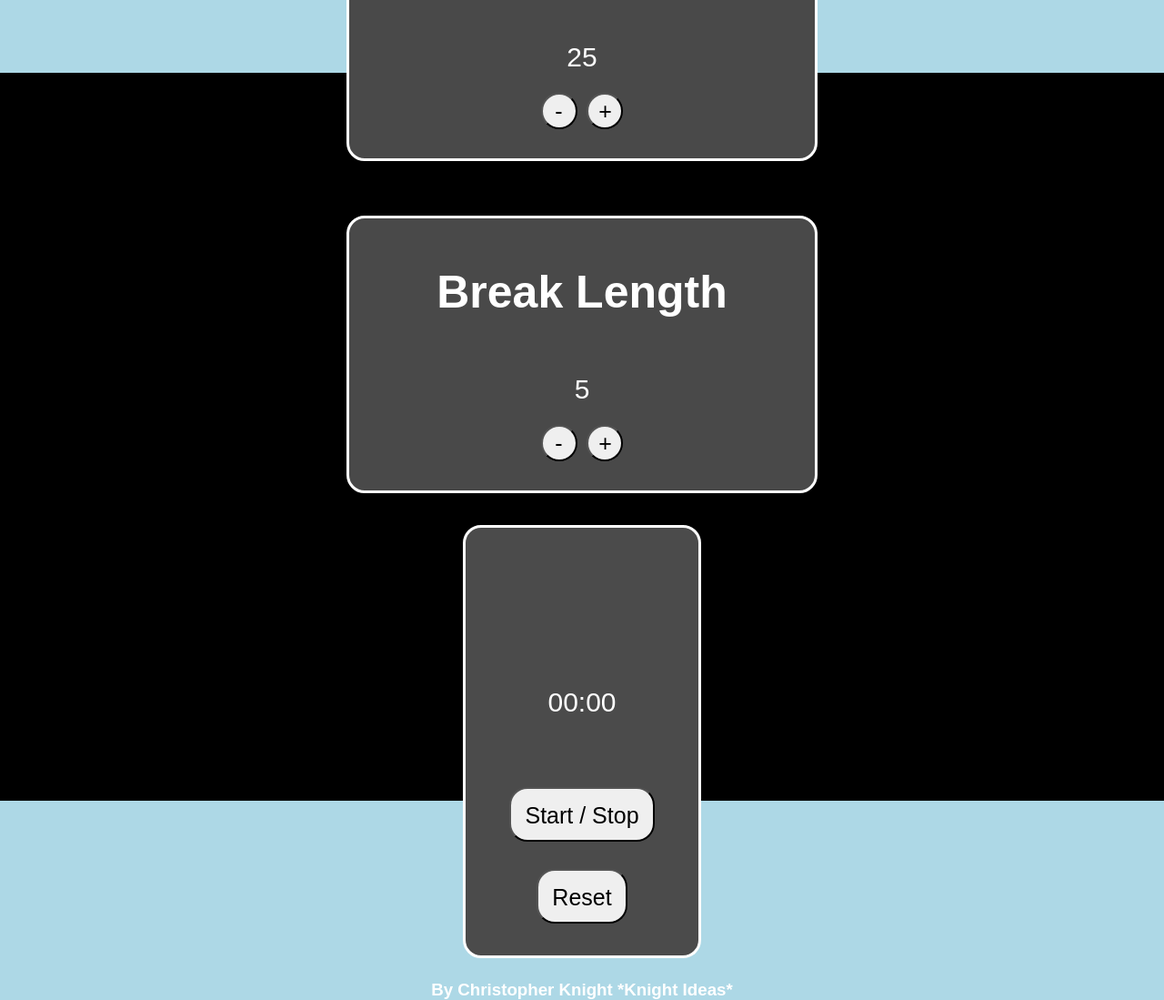
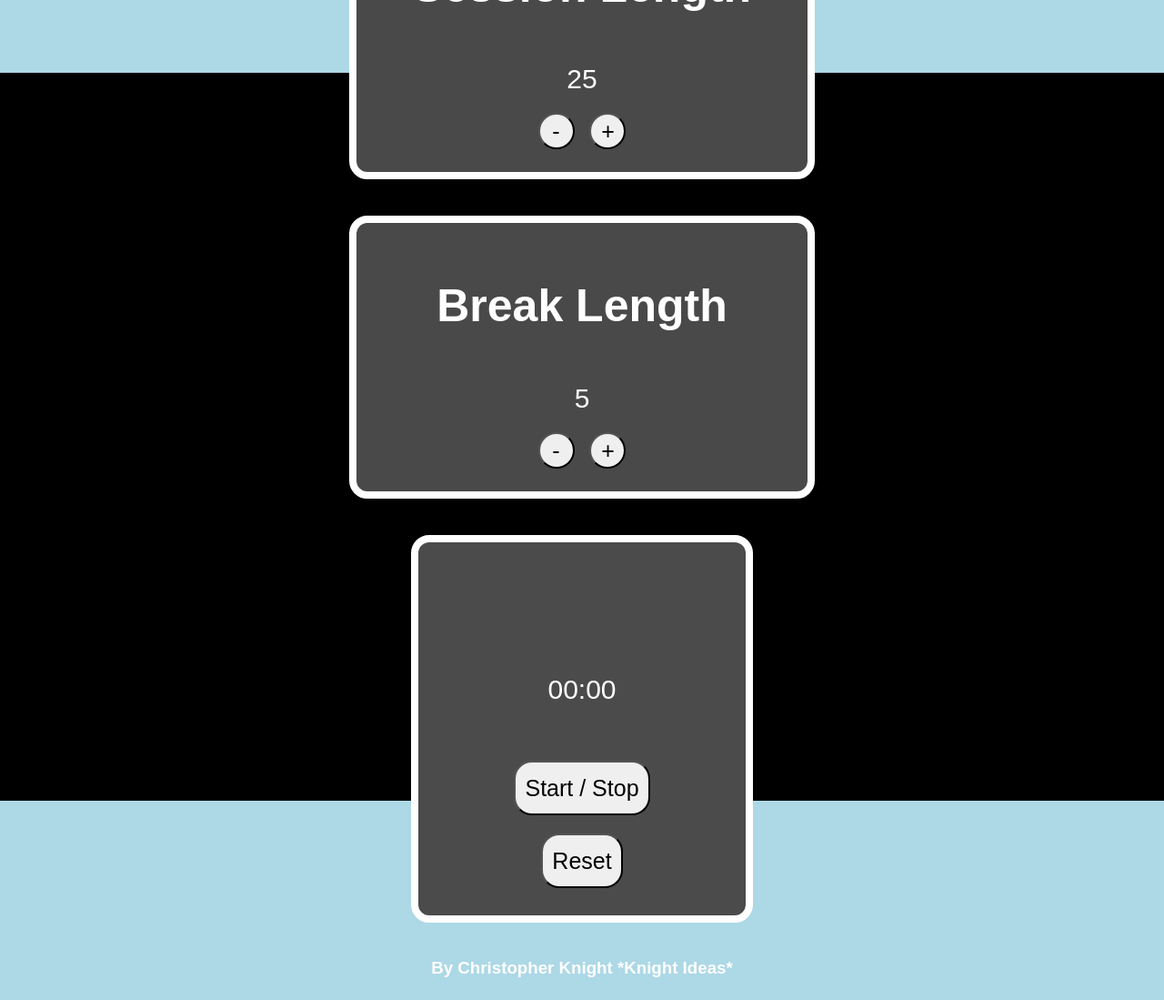
Before and after one commit to KnightIdeas/js-break-timer, a plain HTML site: page index.html in a window 1280 px wide. Shown: the whole page at 91% size. After the commit the page ends 1075 px from the top, so only its background shows below. Drawn offline with Linux system fonts and the light colour scheme.

Commit message:
css: Make the css styling more uniform
Simplify some margins etc to get more uniform styling.

```diff
--- a/styles.css
+++ b/styles.css
@@ -25,60 +25,35 @@ body {
   color: rgb(0, 0, 0);
 }
 
-  #session-container {
+#session-container, #break-container {
   display: flex;
   flex-direction: column;
   align-items: center;
   width: 40vw;
-    margin: 30px 100px 30px 100px;
-    padding: 10px 0px 30px 0px;
-    border-width: 1rem;
+  margin: 20px;
+  padding: 20px;
   border-radius: 20px;
-    border: solid;
-    border-color: rgb(255, 255, 255);
+  border: 8px solid rgb(255, 255, 255);
   color: white;
   background-color: rgb(73, 73, 73);
   font-size: 25px;
+  box-sizing: border-box;
 }
 
-  #session-container #session-length {
+#session-container #session-length,
+#break-container #break-length,
+#timer-container #time-left {
+  font-size: 30px;
+  margin: 15px 0;
 }
 
 #session-container #session-increment,
-  #session-decrement {
-    width: 40px;
-    height: 40px;
-    margin: 2px;
-    border-radius: 50%;
-    font-size: 25px;
-  }
-
-  #session-container #session-length, #break-container #break-length, #timer-container #time-left {
-    font-size: 30px;
-    margin: 20px 0;
-  }
-
-  #break-container {
-    display: flex;
-    flex-direction: column;
-    align-items: center;
-    width: 40vw;
-    margin: 30px 100px 30px 100px;
-    padding: 10px 0px 30px 0px;
-    border-width: 1rem;
-    border-radius: 20px;
-    border: solid;
-    border-color: rgb(255, 255, 255);
-    color: white;
-    background-color: rgb(73, 73, 73);
-    font-size: 25px;
-  }
-
+#session-decrement,
 #break-container #break-increment,
 #break-decrement {
   width: 40px;
   height: 40px;
-    margin: 2px;
+  margin: 5px;
   border-radius: 50%;
   font-size: 25px;
 }
@@ -87,28 +62,25 @@ body {
   display: flex;
   flex-direction: column;
   align-items: center;
-    margin: 5px;
-    padding: 20px 0;
+  margin: 20px;
+  padding: 20px;
   background-color: rgb(75, 75, 75);
-    width: 20vw;
-    border-style: solid;
-    border-color: white;
+  width: 25vw;
+  border: 8px solid white;
   border-radius: 20px;
   color: white;
   font-size: 25px;
 }
 
-  #timer-container #timer-label {
-    font-size: 25px;
-  }
-
-  #timer-container #timer-label, #time-left, #start_stop, #reset {
-    margin: 5px;
+#timer-container #timer-label,
+#time-left,
+#start_stop,
+#reset {
+  margin: 10px;
   border-radius: 20px;
   font-size: 25px;
   height: 60px;
-    margin: 15px;
-    padding: 15px;
+  padding: 10px;
 }
 
 #sub-title {
@@ -119,20 +91,16 @@ body {
 .button-container {
   display: flex;
   flex-direction: row;
+  justify-content: center;
+  gap: 10px;
 }
 
-  @media screen and (max-width: 1000px)
-  {
-    #session-container {
-      width: 90vw;
-    }
-
-    #break-container {
+@media screen and (max-width: 1000px) {
+  #session-container, #break-container {
       width: 90vw;
   }
 
   #timer-container {
       width: 60vw;
   }
-
 }
```
Lines whose indentation alone changed are shown as unchanged.
